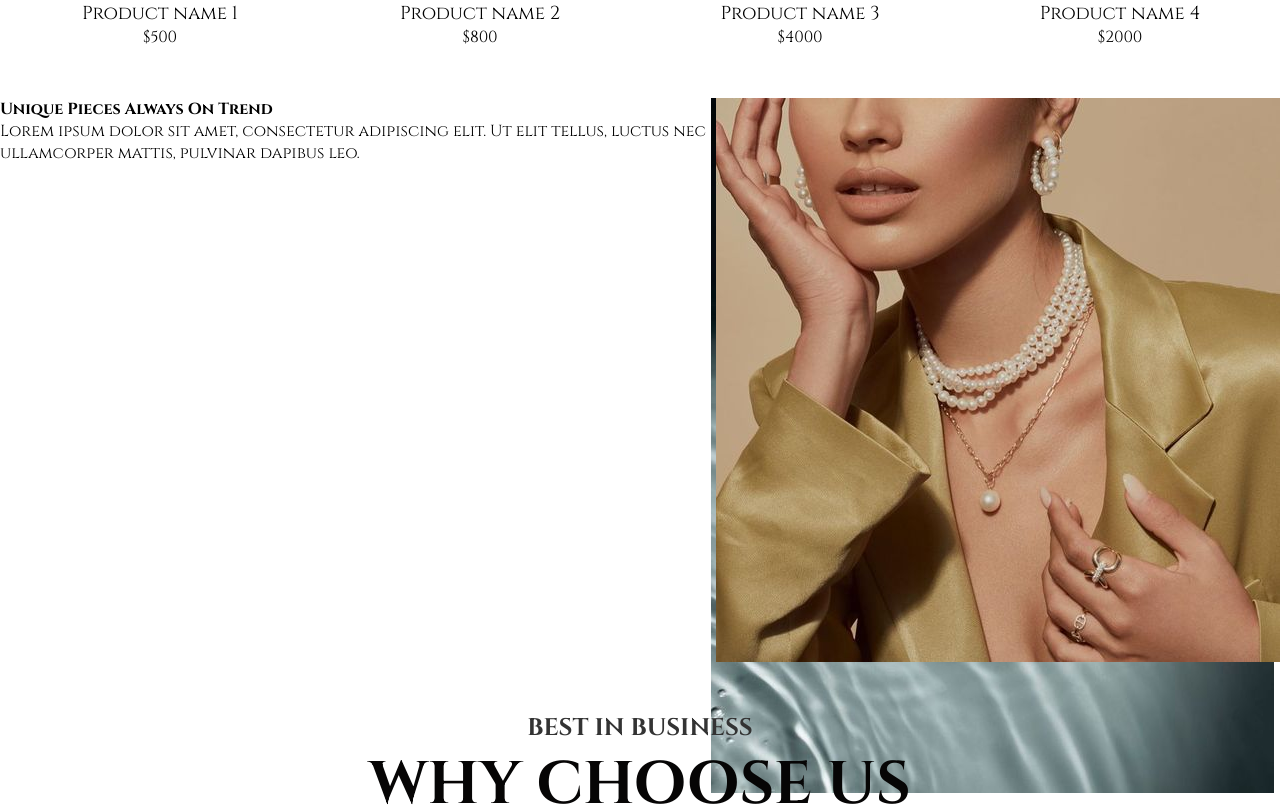
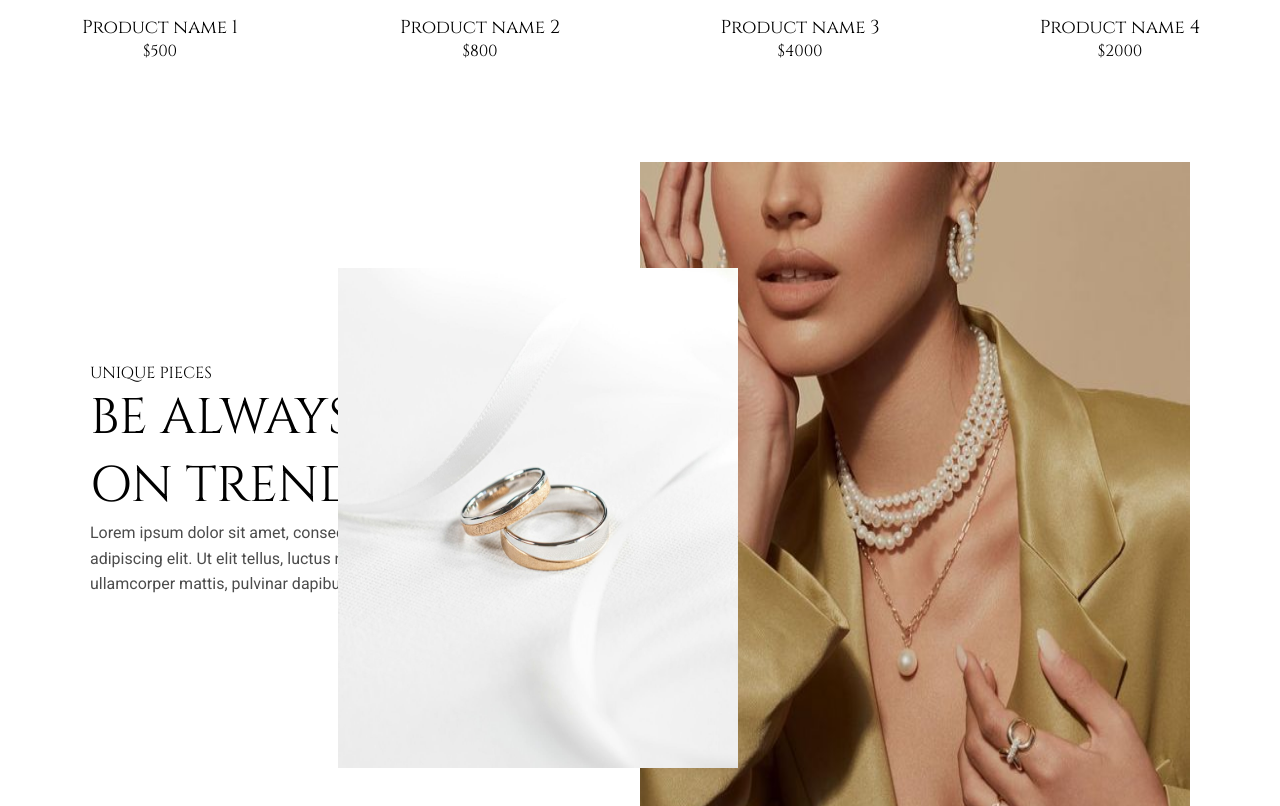
Before and after one commit to MichelleAmina/Phase2-Project, a React (Vite) app: page / in a window 1280 px wide. Shown: the part 1994-2800 px from the top of the page. Built offline with nearby package versions, Linux system fonts and the light colour scheme.

Commit message:
Commit completed home page

```diff
--- a/src/home/Home.jsx
+++ b/src/home/Home.jsx
@@ -1,4 +1,8 @@
 import './home.css'
+import DiscountOutlinedIcon from '@mui/icons-material/DiscountOutlined';
+import LocalShippingOutlinedIcon from '@mui/icons-material/LocalShippingOutlined';
+import PaymentsOutlinedIcon from '@mui/icons-material/PaymentsOutlined';
+import PinDropOutlinedIcon from '@mui/icons-material/PinDropOutlined';
 
 
 
@@ -17,25 +21,26 @@ function Home(){
                 <div className="home-mid-text">
                 <h4>Latest Products</h4>
                 <h2>Discover New</h2>
+                <hr />
                 </div>
                 <div className="home-mid-images">
                     <div className="home-mid-content">
-                    <img src="public/1124edd94a94a25710b78f8393727388.jpg" alt="" />
+                    <img src="/1124edd94a94a25710b78f8393727388.jpg" alt="" />
                     <h3>Product name 1</h3>
                     <p>$300</p>
                     </div>
                     <div className="home-mid-content">
-                    <img src="public/c75b3fcdc3ddb736d1bd4451d8df6f7e.jpg" alt="" />
+                    <img src="/c75b3fcdc3ddb736d1bd4451d8df6f7e.jpg" alt="" />
                     <h3>Product name 2</h3>
                     <p>$700</p>
                     </div>
                     <div className="home-mid-content">
-                    <img src="public/beb7902ee08bf5db47dbd7bd7993611f.jpg" alt="" />
+                    <img src="/beb7902ee08bf5db47dbd7bd7993611f.jpg" alt="" />
                     <h3>Product name 3</h3>
                     <p>$1500</p>
                     </div>
                     <div className="home-mid-content">
-                    <img src="public/e34a65184e647e41997f2214f3c9328f.jpg" alt="" />
+                    <img src="/e34a65184e647e41997f2214f3c9328f.jpg" alt="" />
                     <h3>Product name 4</h3>
                     <p>$1000</p>
                     </div>
@@ -44,25 +49,26 @@ function Home(){
                 <div className="home-mid-text">
                 <h4>shop</h4>
                 <h2>Best selling</h2>
+                <hr />
                 </div>
                 <div className="home-mid-images">
                     <div className="home-mid-content">
-                    <img src="public/95efe514d75525cb308be7f1b0652fda.jpg" alt="" />
+                    <img src="/95efe514d75525cb308be7f1b0652fda.jpg" alt="" />
                     <h3>Product name 1</h3>
                     <p>$500</p>
                     </div>
                     <div className="home-mid-content">
-                    <img src="public/5ce57a153c88c23b5bb550faee4b86e2.jpg" alt="" />
+                    <img src="/5ce57a153c88c23b5bb550faee4b86e2.jpg" alt="" />
                     <h3>Product name 2</h3>
                     <p>$800</p>
                     </div>
                     <div className="home-mid-content">
-                    <img src="public/088ca799476956919b4716ec26d09b1d.jpg" alt="" />
+                    <img src="/088ca799476956919b4716ec26d09b1d.jpg" alt="" />
                     <h3>Product name 3</h3>
                     <p>$4000</p>
                     </div>
                     <div className="home-mid-content">
-                    <img src="public/8fef0e4f1e10a5be132c82ec51f79e9c.jpg" alt="" />
+                    <img src="/8fef0e4f1e10a5be132c82ec51f79e9c.jpg" alt="" />
                     <h3>Product name 4</h3>
                     <p>$2000</p>
                     </div>
@@ -71,36 +77,42 @@ function Home(){
             </div>
             <div className="home-lower">
                <div className="home-lower-text">
-               <h4>Unique Pieces Always On Trend</h4>
+               <h4>Unique Pieces</h4>
+               <h2>Be Always On Trend</h2>
                <p>Lorem ipsum dolor sit amet, consectetur adipiscing elit. Ut elit tellus, luctus nec ullamcorper mattis, pulvinar dapibus leo.</p>
                </div>
                <div className='home-lower-right'>
+                   <img src="/1363568210a045b3d06f5c4dec9f044a.jpg" alt="" />
                    <div className='home-small-right'>
-                    <img src="public/262b5c95135304500edb7a9fc95480c8.jpg" alt="" />
+                        <img src="/Rings.jpeg" alt="" />
                     </div>
-                <img src="public/1363568210a045b3d06f5c4dec9f044a.jpg" alt="" />
                </div>
             </div>
             <div className="why-choose-us-container">
-            <h2>BEST IN BUSINESS</h2>
-            <h3>WHY CHOOSE US</h3>
+            <h4>Best In Business</h4>
+            <h2>Why Choose Us</h2>
             <p>CRAS MALESUADA DOLOR SIT AMET EST EGESTAS ULLAMCORPER. NULLAM IN TORTOR MI. MAECENAS VULPUTATE LIBERO</p>
+            <hr />
             </div>
             <div className="promotion-container">
             <div className="promotion-card">
-                <h2>BIG DISCOUNTS</h2>
+                <DiscountOutlinedIcon className='promotion-icon'/>
+                <h2>Big Discounts</h2>
                 <p>Integer euismod blandit nunc sit amet sollicitudin. Fusce quis orci viverra, cursus justo.</p>
             </div>
             <div className="promotion-card">
-                <h2>FREE SHIPPING</h2>
+                <LocalShippingOutlinedIcon className='promotion-icon'/>
+                <h2>Free Shipping</h2>
                 <p>Integer euismod blandit nunc sit amet sollicitudin. Fusce quis orci viverra, cursus justo.</p>
             </div>
             <div className="promotion-card">
-                <h2>SECURE PAYMENTS</h2>
+                <PaymentsOutlinedIcon className='promotion-icon'/>
+                <h2>Secure Payments</h2>
                 <p>Integer euismod blandit nunc sit amet sollicitudin. Fusce quis orci viverra, cursus justo.</p>
             </div>
             <div className="promotion-card">
-                <h2>ORDER TRACKING</h2>
+                <PinDropOutlinedIcon className='promotion-icon'/>
+                <h2>Order Tracking</h2>
                 <p>Integer euismod blandit nunc sit amet sollicitudin. Fusce quis orci viverra, cursus justo.</p>
             </div>
         </div>
--- a/src/home/home.css
+++ b/src/home/home.css
@@ -2,6 +2,13 @@
     margin: 0;
     padding: 0;
     box-sizing: border-box;
+}
+
+hr{
+    width: 80px;
+    margin: 0px auto;
+    margin-top: 5px;
+    border: 0.5px solid #a86e3b;
 }
 
 /* Header */
@@ -66,7 +73,13 @@
 .home-mid-content img {
     height: 380px;
     width: 300px;
+    transition: transform 0.3s ease;
 }
+
+.home-mid-content img:hover {
+    transform: scale(1.1);
+}
+
 
 .home-mid-content h3 {
     margin-top: 10px;
@@ -82,57 +95,90 @@
 /* Lower Section */
 .home-lower {
     display: flex;
-    justify-content: center;
-    margin-top: 50px;
+    justify-content: space-between;
+    /*align-items: center;*/
+    margin: 100px 0;
 }
 
-.home-lowe-text {
-    text-align: left;
-    max-width: 600px;
-    padding: 0 20px;
+.home-lower-text {
+    max-width: 300px;
+    margin: 200px 0;
+    margin-left: 90px;
+   /* font-family: "Cinzel", serif;*/
+
 }
 
-.home-lowe-text h4 {
-    font-size: 20px;
-    color: #333;
+.home-lower-text h4, h2{
+    font-family: "Cinzel", serif;
+    font-weight: normal;
+    text-transform: uppercase;
 }
 
-.home-lowe-text p {
+
+.home-lower-text h2{
+    font-size: 50px;
+}
+
+
+.home-lower-text p {
     font-size: 16px;
-    color: #666;
+    color: #4c4c4c;
     line-height: 1.6;
+    font-family: "Roboto", sans-serif;
 }
 
 .home-lower-right {
-    display: flex;
-    justify-content: flex-end;
+    position: relative;
+    margin-right: 90px;
+}
+
+.home-lower-right img{
+    height: 700px;
+    width: 550px;
 }
 
 .home-small-right {
-    width: 5px;
-    height: 5px;
+    position: absolute;
+    top: 15%;
+    left: -55%;
+}
+
+.home-small-right img{
+    height: 500px;
+    width: 400px;
 }
 
 /* Why Choose Us Section */
 .why-choose-us-container {
     text-align: center;
-    margin: 50px 0;
+    margin: 0 auto;
+    max-width: 700px;
+    align-items: center;
+    justify-content: center;
+
 }
 
-.why-choose-us-container h2 {
-    font-size: 24px;
-    color: #333;
+.why-choose-us-container h4{
+    font-weight: normal;
+    text-transform: uppercase;
 }
 
-.why-choose-us-container h3 {
-    font-size: 60px;
-    color: #060505;
+.why-choose-us-container h2{
+    font-size: 50px;
+    text-transform: uppercase;
+    font-weight: normal;
+
 }
 
 .why-choose-us-container p {
     font-size: 20px;
-    color: #000000;
+    color: #4c4c4c;
     line-height: 1.6;
+}
+
+.why-choose-us-container hr{
+    margin-top: 20px;
+    border-color: #a86e3b;
 }
 
 /* Promotion Section */
@@ -142,21 +188,30 @@
     margin-top: 50px;
 }
 
-.promotion-card {
-    flex: 1;
-    text-align: center;
-    padding: 20px;
-    border: 1px solid #ccc;
-    border-radius: 5px;
-    box-shadow: 0 2px 4px rgba(0, 0, 0, 0.1);
+.promotion-card{
+    width: 300px;
+    text-align: left;
+   /* background-color: yellow;*/
+    padding: 10px;
+   /* box-shadow: 0 2px 4px rgba(0, 0, 0, 0.1);*/
+}
+
+.promotion-card .promotion-icon{
+    font-size: 50px;
+    color: #4c4c4c8a;
+
+
 }
 
 .promotion-card h2 {
-    font-size: 24px;
+    text-transform: uppercase;
     margin-bottom: 10px;
 }
 
 .promotion-card p {
     font-size: 16px;
-    color: #666;
+    color: #4c4c4c;
+    font-family: "Roboto", sans-serif;
+    line-height: 1.5;
+    font-weight: light;
 }
```
Also changed, not shown: public/Rings.jpeg (added). Lines whose indentation alone changed are shown as unchanged.
